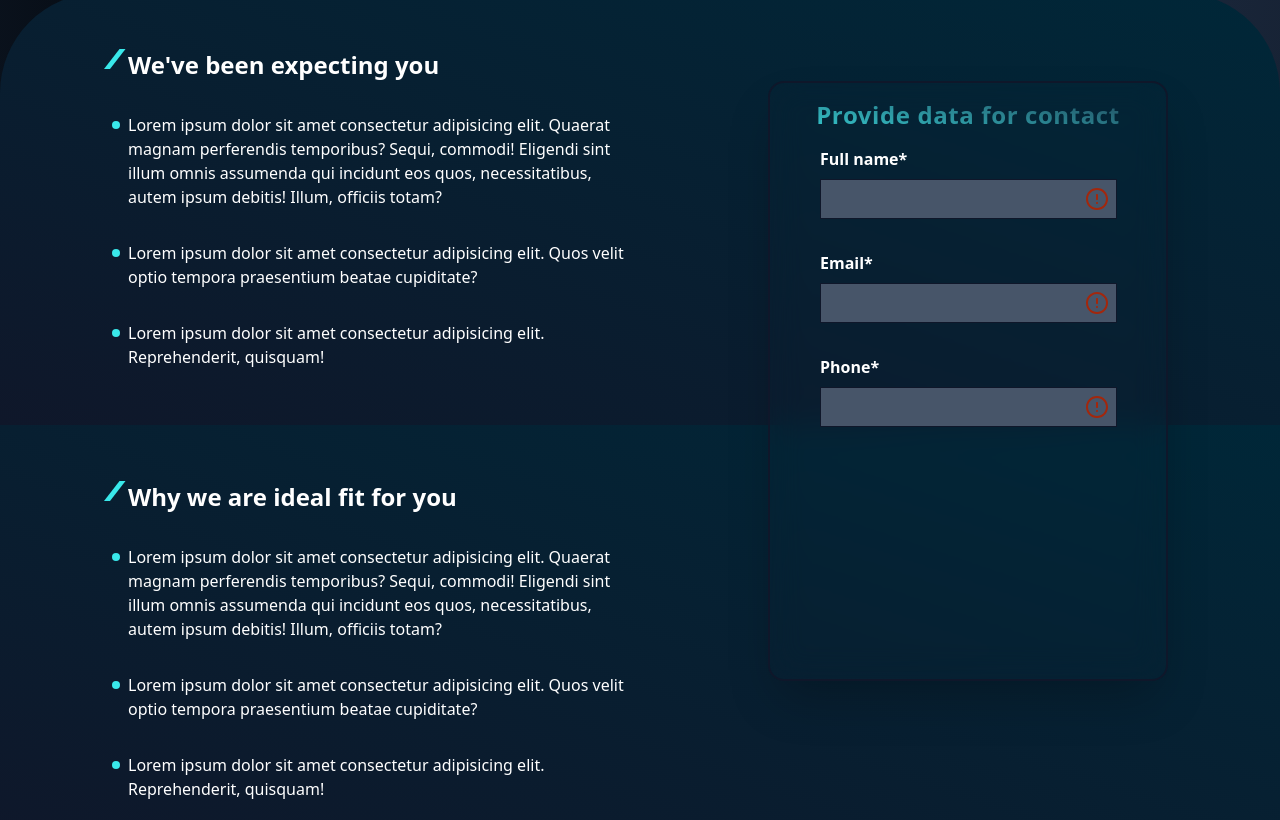
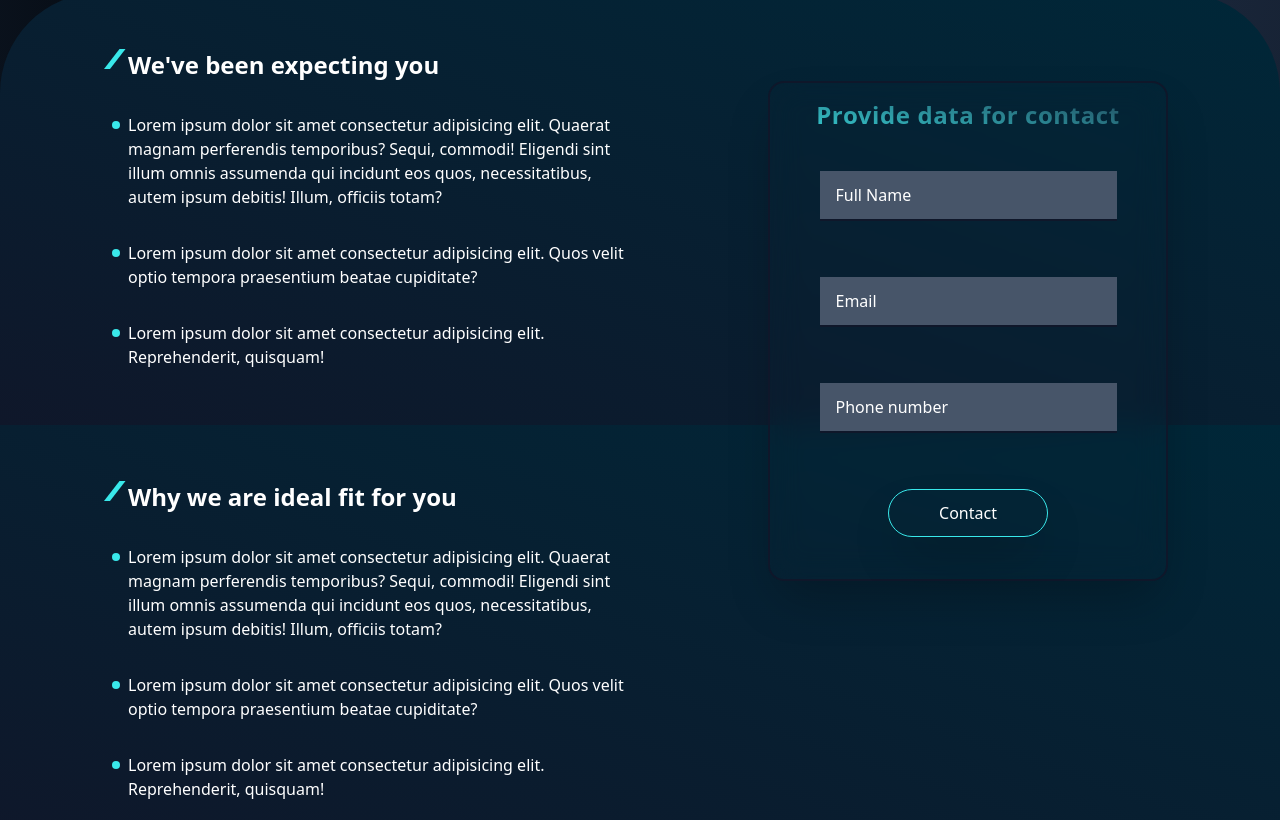
Before and after one commit to jakubgornik/banking-site, a Next.js app: page / in a window 1280 px wide. Shown: the part 1460-2280 px from the top of the page. Built offline with nearby package versions, Linux system fonts and the light colour scheme.

Commit message:
Input focus and validation styles

```diff
--- a/components/ContactSection.tsx
+++ b/components/ContactSection.tsx
@@ -17,13 +17,13 @@ const Form = () => {
     const onScroll = () => {
       const currentScrollY = scrollY.get();
       console.log(currentScrollY);
-      if (currentScrollY > 1450 && currentScrollY < 2000) {
+      if (currentScrollY > 1450 && currentScrollY < 2100) {
         setIsFixed(true);
       } else {
         setIsFixed(false);
       }
 
-      if (currentScrollY > 2000) {
+      if (currentScrollY > 2100) {
         setIsBottom(true);
       } else if (currentScrollY < 1450) {
         setIsBottom(false);
@@ -40,7 +40,7 @@ const Form = () => {
         className={`
         ${isFixed ? "fixed " : "absolute"}
          ${isBottom && !isFixed ? "bottom-[4rem]" : "top-[5.5rem]"}
-           left-[60%]  z-10 mx-auto  hidden h-[600px] w-[400px]  max-w-[1440px] rounded-2xl border-2 border-slate-900 shadow-2xl backdrop-blur-lg xl:block`}
+           left-[60%]  z-10 mx-auto  hidden h-[500px] w-[400px]  max-w-[1440px] rounded-2xl border-2 border-slate-900 shadow-2xl backdrop-blur-lg xl:block`}
       >
         <ContactSectionForm />
       </div>
--- a/components/ContactSectionForm.tsx
+++ b/components/ContactSectionForm.tsx
@@ -17,6 +17,15 @@ const ContactSectionForm = () => {
     emailValidation: true,
     phoneValidation: true,
   });
+
+  const handleInputChange = (e: React.ChangeEvent<HTMLInputElement>) => {
+    const { name, value } = e.target;
+
+    setEnteredFormData((prevValues) => ({
+      ...prevValues,
+      [name]: value,
+    }));
+  };
 
   const handleFullNameValidation = async () => {
     const isFullNameValid = await fullNameValidationSchema.isValid({
@@ -48,8 +57,6 @@ const ContactSectionForm = () => {
     }));
   };
 
-  // ...
-
   const handleFormSubmit = (e: React.FormEvent) => {
     e.preventDefault();
     // ...
@@ -58,119 +65,108 @@ const ContactSectionForm = () => {
   return (
     <>
       <div className="flex flex-col">
-        <span className="bg-gradient-to-bl from-[#1D2B41] to-mint bg-clip-text py-4 text-center text-2xl font-extrabold tracking-wide text-transparent">
+        <span className="mb-6 bg-gradient-to-bl from-[#1D2B41] to-mint bg-clip-text py-4 text-center text-2xl font-extrabold tracking-wide text-transparent">
           Provide data for contact
         </span>
         <form onSubmit={handleFormSubmit}>
-          <div className="flex flex-col items-center ">
-            {/* Full name todo valdiation */}
-            <label
-              htmlFor="full-name"
-              className="ml-[50px] self-start font-semibold text-white"
-            >
-              Full name*
-            </label>
-            <div className="relative flex w-3/4 flex-col pb-8 pt-2 text-left">
+          <div className="flex flex-col items-center gap-14">
+            <div className="float-label-input relative w-3/4">
               <input
-                id="full-name"
-                className={`h-10 w-full border bg-slate-600 text-white  ${
-                  false
-                    ? "border-2 border-red-800 outline-red-800"
-                    : "border-slate-900"
-                }`}
+                name="fullName"
                 type="text"
-                name="name"
+                id="fullName"
+                placeholder=" "
+                onChange={handleInputChange}
+                onBlur={handleFullNameValidation}
                 required
+                className={`${
+                  !validationData.fullNameValidation
+                    ? "border-red-600 focus:border-red-600"
+                    : ""
+                } focus:shadow-outline w-full appearance-none border-b-2 border-slate-900 bg-slate-600 py-3 px-3 leading-normal text-white focus:border-mint  focus:outline-none`}
               />
-              {true && (
-                <span className="absolute top-4 right-2">
-                  <svg
-                    width="24"
-                    height="24"
-                    viewBox="0 0 24 24"
-                    fill="none"
-                    xmlns="http://www.w3.org/2000/svg"
-                  >
-                    <path
-                      d="M12 23C5.9 23 1 18.1 1 12C1 5.9 5.9 1 12 1C18.1 1 23 5.9 23 12C23 18.1 18.1 23 12 23ZM12 3C7 3 3 7 3 12C3 17 7 21 12 21C17 21 21 17 21 12C21 7 17 3 12 3ZM13 12V8C13 7.4 12.6 7 12 7C11.4 7 11 7.4 11 8V12C11 12.6 11.4 13 12 13C12.6 13 13 12.6 13 12ZM13 16C13 15.4 12.6 15 12 15C11.4 15 11 15.4 11 16C11 16.6 11.5 17 12 17C12.5 17 13 16.6 13 16Z"
-                      fill="#A3270C"
-                    />
-                  </svg>
-                </span>
+              <label
+                htmlFor="fullName"
+                className={`${
+                  !validationData.fullNameValidation
+                    ? "text-red-600"
+                    : "text-white"
+                } pointer-events-none absolute top-3 left-0 px-4  transition duration-200 ease-in-out`}
+              >
+                Full Name
+              </label>
+              {!validationData.fullNameValidation && (
+                <p className="absolute top-12 text-red-600">Incorrect data</p>
               )}
             </div>
-            {/* Email */}
-            <label
-              htmlFor="email"
-              className="ml-[50px] self-start font-semibold text-white"
-            >
-              Email*
-            </label>
-            <div className="relative flex w-3/4 flex-col pb-8 pt-2 text-left">
+            <div className="float-label-input relative w-3/4">
               <input
+                name="email"
+                type="email"
                 id="email"
-                className={`h-10 w-full border bg-slate-600 text-white  ${
-                  false
-                    ? "border-2 border-red-800 outline-red-800"
-                    : "border-slate-900"
-                }`}
-                type="email"
-                name="name"
+                placeholder=" "
+                onChange={handleInputChange}
+                onBlur={handleEmailValidation}
                 required
+                className={`${
+                  !validationData.emailValidation
+                    ? "border-red-600 focus:border-red-600"
+                    : ""
+                } focus:shadow-outline w-full appearance-none border-b-2 border-slate-900 bg-slate-600 py-3 px-3 leading-normal text-white focus:border-mint  focus:outline-none`}
               />
-              {true && (
-                <span className="absolute top-4 right-2">
-                  <svg
-                    width="24"
-                    height="24"
-                    viewBox="0 0 24 24"
-                    fill="none"
-                    xmlns="http://www.w3.org/2000/svg"
-                  >
-                    <path
-                      d="M12 23C5.9 23 1 18.1 1 12C1 5.9 5.9 1 12 1C18.1 1 23 5.9 23 12C23 18.1 18.1 23 12 23ZM12 3C7 3 3 7 3 12C3 17 7 21 12 21C17 21 21 17 21 12C21 7 17 3 12 3ZM13 12V8C13 7.4 12.6 7 12 7C11.4 7 11 7.4 11 8V12C11 12.6 11.4 13 12 13C12.6 13 13 12.6 13 12ZM13 16C13 15.4 12.6 15 12 15C11.4 15 11 15.4 11 16C11 16.6 11.5 17 12 17C12.5 17 13 16.6 13 16Z"
-                      fill="#A3270C"
-                    />
-                  </svg>
-                </span>
+              <label
+                htmlFor="email"
+                className={`${
+                  !validationData.emailValidation
+                    ? "text-red-600"
+                    : "text-white"
+                } pointer-events-none absolute top-3 left-0 px-4  transition duration-200 ease-in-out`}
+              >
+                Email
+              </label>
+              {!validationData.emailValidation && (
+                <p className="absolute top-12 text-red-600">Incorrect data</p>
               )}
             </div>
-            {/* Phone number */}
-            <label
-              htmlFor="phone-number"
-              className="ml-[50px] self-start font-semibold text-white"
-            >
-              Phone*
-            </label>
-            <div className="relative flex w-3/4 flex-col pb-8 pt-2 text-left">
+            <div className="float-label-input relative w-3/4">
               <input
-                id="phone-number"
-                className={`h-10 w-full border bg-slate-600 text-white  ${
-                  false
-                    ? "border-2 border-red-800 outline-red-800"
-                    : "border-slate-900"
-                }`}
+                name="phoneNumber"
                 type="tel"
-                name="name"
+                id="phoneNumber"
+                placeholder=" "
+                onChange={handleInputChange}
+                onBlur={handlePhoneNumberValidation}
                 required
+                className={`${
+                  !validationData.phoneValidation
+                    ? "border-red-600 focus:border-red-600"
+                    : ""
+                } focus:shadow-outline w-full appearance-none border-b-2 border-slate-900 bg-slate-600 py-3 px-3 leading-normal text-white focus:border-mint  focus:outline-none`}
               />
-              {true && (
-                <span className="absolute top-4 right-2">
-                  <svg
-                    width="24"
-                    height="24"
-                    viewBox="0 0 24 24"
-                    fill="none"
-                    xmlns="http://www.w3.org/2000/svg"
-                  >
-                    <path
-                      d="M12 23C5.9 23 1 18.1 1 12C1 5.9 5.9 1 12 1C18.1 1 23 5.9 23 12C23 18.1 18.1 23 12 23ZM12 3C7 3 3 7 3 12C3 17 7 21 12 21C17 21 21 17 21 12C21 7 17 3 12 3ZM13 12V8C13 7.4 12.6 7 12 7C11.4 7 11 7.4 11 8V12C11 12.6 11.4 13 12 13C12.6 13 13 12.6 13 12ZM13 16C13 15.4 12.6 15 12 15C11.4 15 11 15.4 11 16C11 16.6 11.5 17 12 17C12.5 17 13 16.6 13 16Z"
-                      fill="#A3270C"
-                    />
-                  </svg>
-                </span>
+              <label
+                htmlFor="phoneNumber"
+                className={`${
+                  !validationData.phoneValidation
+                    ? "text-red-600"
+                    : "text-white"
+                } pointer-events-none absolute top-3 left-0 px-4  transition duration-200 ease-in-out`}
+              >
+                Phone number
+              </label>
+              {!validationData.phoneValidation && (
+                <p className="absolute top-12 text-red-600">Incorrect data</p>
               )}
             </div>
+            <button
+              disabled={
+                !validationData.fullNameValidation ||
+                !validationData.emailValidation ||
+                !validationData.phoneValidation
+              }
+              className=" h-12 w-40 rounded-full border border-mint font-medium text-white shadow-2xl  transition-all  duration-1000 hover:bg-mint hover:bg-opacity-60 disabled:border-red-600 disabled:bg-transparent disabled:text-red-600 "
+            >
+              Contact
+            </button>
           </div>
         </form>
       </div>
--- a/components/Navbar.tsx
+++ b/components/Navbar.tsx
@@ -123,7 +123,7 @@ const Navbar = () => {
           </span>
         </nav>
         <motion.ol
-          className={` text-center text-white backdrop-blur-sm`}
+          className={`block text-center text-white backdrop-blur-sm sm:hidden`}
           initial={hasRendered && { opacity: mobileIsVisible ? 0 : 1 }}
           animate={{ opacity: mobileIsVisible ? 1 : 0 }}
           transition={{ duration: 2 }}
--- a/styles/globals.css
+++ b/styles/globals.css
@@ -24,3 +24,8 @@
 .swiper-slide {
   max-width: 250px;
 }
+
+.float-label-input:focus-within label,
+.float-label-input input:not(:placeholder-shown) + label {
+  transform: translateY(-2.2rem) translateX(-1rem);
+}
```
